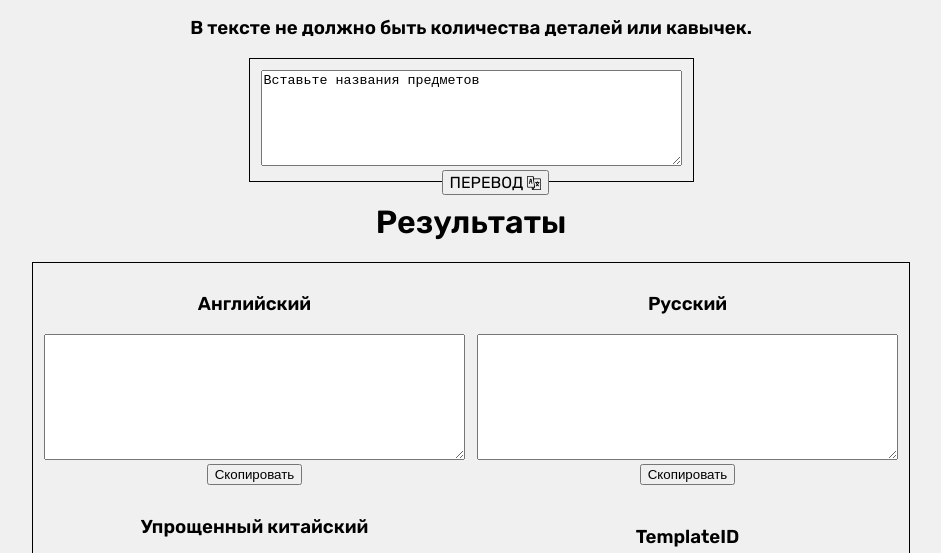
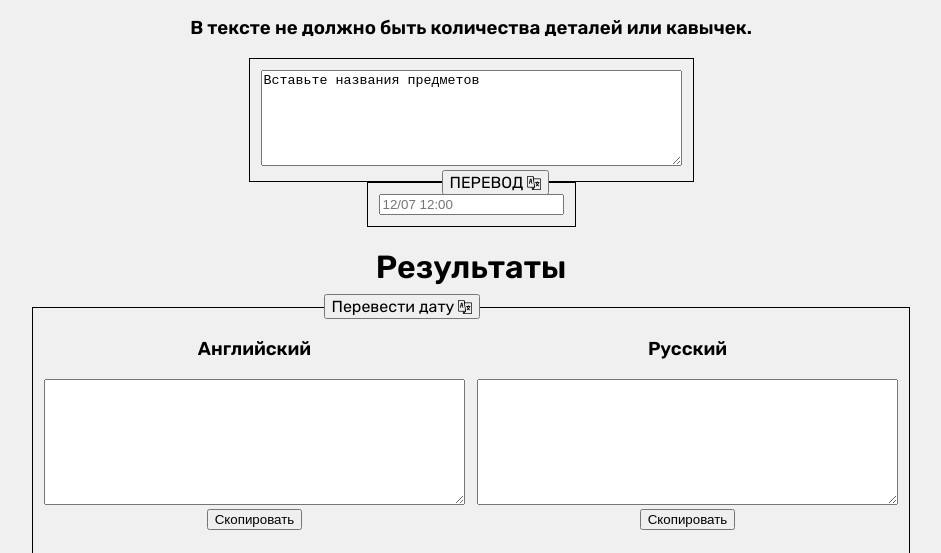
Before and after one commit to VyacheslavKs94/slavaks.me, a website built with Vite: page viptranslate.html in a window 1280 px wide. Shown: the part 183-736 px from the top of the page, without its empty margins (169-1110 px from the left). Built offline with nearby package versions, Linux system fonts and the light colour scheme.

Commit message:
a fw changes

```diff
--- a/css/viptranslate.css
+++ b/css/viptranslate.css
@@ -103,3 +103,11 @@
     visibility: visible;
     opacity: 0.8;
   }
+
+  #dateInput {
+    /* Ваши стили для поля ввода даты */
+}
+
+.trnsltbtn {
+    /* Ваши стили для кнопки "Перевести дату" */
+}
--- a/js/translate.js
+++ b/js/translate.js
@@ -136,4 +136,24 @@ const getFile = async () => {
     };
   };
 
+  function convertDate() {
+    var dateInput = document.getElementById('dateInput').value;
+    var dateParts = dateInput.split(" ")[0].split("/");
+    var timeParts = dateInput.split(" ")[1].split(":");
+
+    var dateObject = new Date(Date.UTC(2023, dateParts[1] - 1, dateParts[0], timeParts[0], timeParts[1]));
+
+    var optionsEN = { month: 'long', day: 'numeric', hour: 'numeric', minute: 'numeric', timeZoneName: 'short' };
+    var dateStringEN = new Intl.DateTimeFormat('en-GB', optionsEN).format(dateObject);
+    dateStringEN = dateStringEN.replace("GMT", "UTC");
+
+    var optionsRU = { month: 'long', day: 'numeric', hour: 'numeric', minute: 'numeric', timeZoneName: 'short' };
+    var dateStringRU = new Intl.DateTimeFormat('ru-RU', optionsRU).format(dateObject);
+    dateStringRU = dateStringRU.replace("GMT", "МСК");
+
+    var dateStringZH = dateStringEN;
+
+    document.getElementById('dateResult').innerHTML = "English: " + dateStringEN + "<br/>Russian: " + dateStringRU + "<br/>Chinese: " + dateStringZH;
+}
+
   allMyCode();
--- a/viptranslate.html
+++ b/viptranslate.html
@@ -37,6 +37,21 @@
       </tr>
     </tbody>
     </table>
+
+    <table class="center">
+        <tbody>
+            <tr>
+                <td>
+                    <div class="rawtext">
+                        <input type="text" id="dateInput" placeholder="12/07 12:00" />
+                        <button class="trnsltbtn" type="button" onclick="convertDate()">Перевести дату <img class="trnsltimg" src="/img/translation/translate.png"></button>
+                    </div>
+                </td>
+            </tr>
+        </tbody>
+    </table>
+    <p id="dateResult"></p>
+
 <p></p>
     <table class="center">
     <tbody>
```
